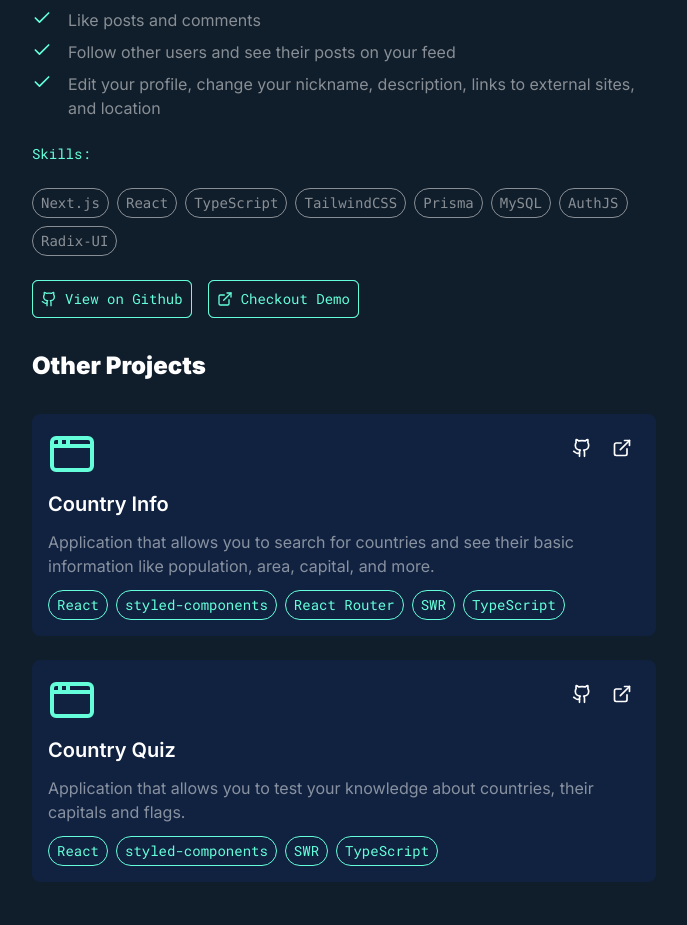
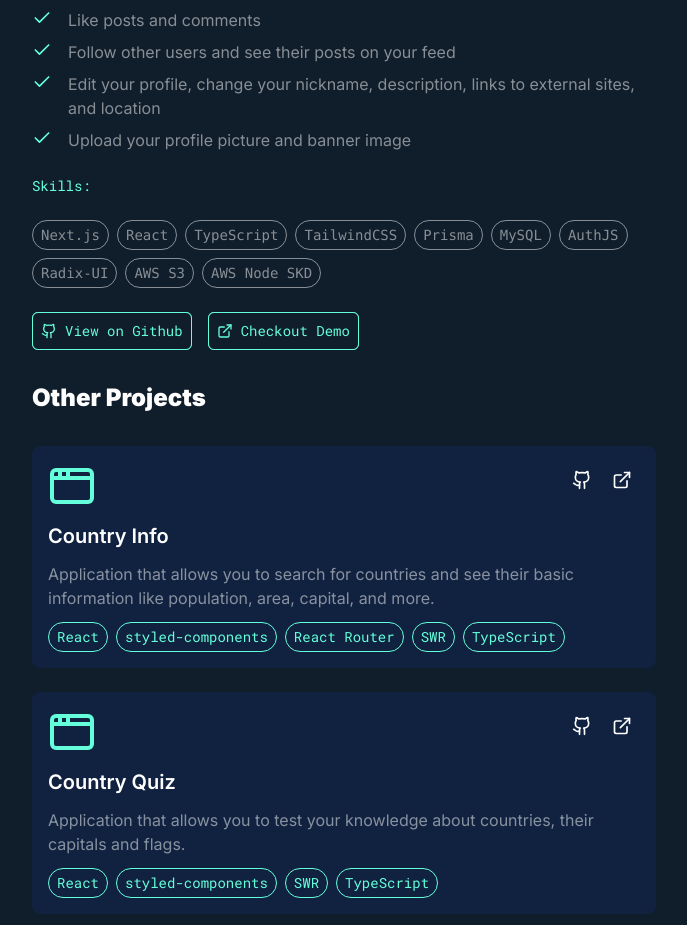
Before and after one commit to KacperHemperek/portfolio, a Next.js app: page / in a window 1280 px wide. Shown: the part 4761-5686 px from the top of the page, without its empty margins (296-983 px from the left). Built offline with nearby package versions, Linux system fonts and the light colour scheme.

Commit message:
content: update twitter tech stack and features

```diff
--- a/src/content/projects.ts
+++ b/src/content/projects.ts
@@ -55,6 +55,8 @@ export const featuredProjects: DetailedProjectCardProps[] = [
       'MySQL',
       'AuthJS',
       'Radix-UI',
+      'AWS S3',
+      'AWS Node SKD',
     ],
     description: 'Twitter clone with basic functionalities of the original app',
     features: [
@@ -63,6 +65,7 @@ export const featuredProjects: DetailedProjectCardProps[] = [
       'Like posts and comments',
       'Follow other users and see their posts on your feed',
       'Edit your profile, change your nickname, description, links to external sites, and location',
+      'Upload your profile picture and banner image',
     ],
     link: 'https://twitter.kacperhemperek.com/',
     repoLink: `${socials.github.url}/twitter-clone`,
```
